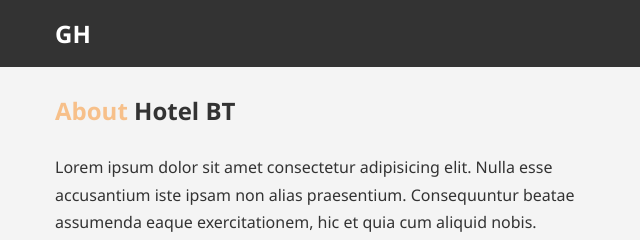
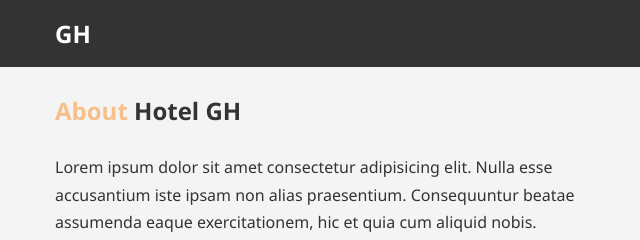
Before and after one commit to Chandler2015/GreatHotel, a plain HTML site: page about.html in a window 1280 px wide. Shown: the top 240 px of the page, 55-695 px from the left. Drawn offline with Linux system fonts and the light colour scheme.

Commit message:
update the about hotel name

```diff
--- a/about.html
+++ b/about.html
@@ -25,7 +25,7 @@
     <section id="about-info" class="bg-light py-3">
       <div class="container">
         <div class="info-left">
-          <h1><span class="text-primary">About </span>Hotel BT</h1>
+          <h1><span class="text-primary">About </span>Hotel GH</h1>
           <p>
             Lorem ipsum dolor sit amet consectetur adipisicing elit. Nulla esse
             accusantium iste ipsam non alias praesentium. Consequuntur beatae
```
